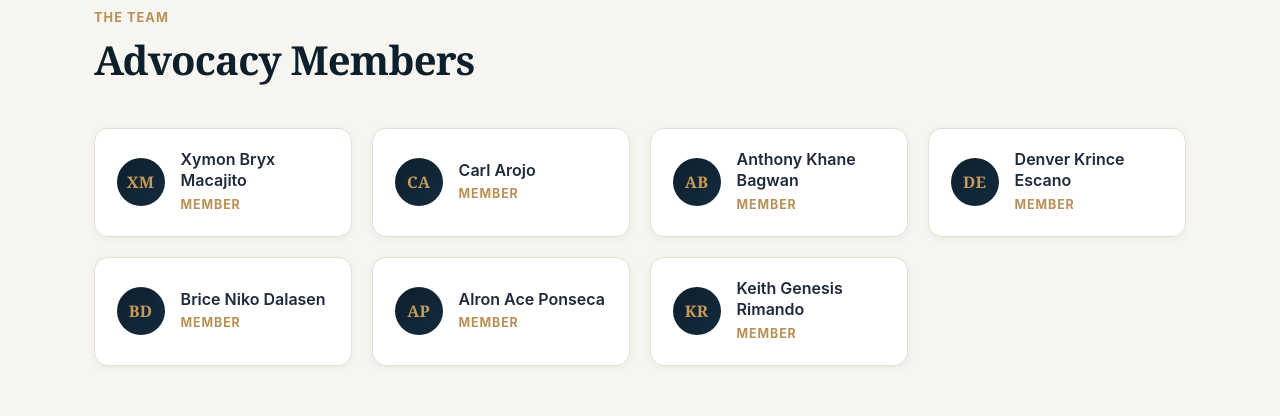
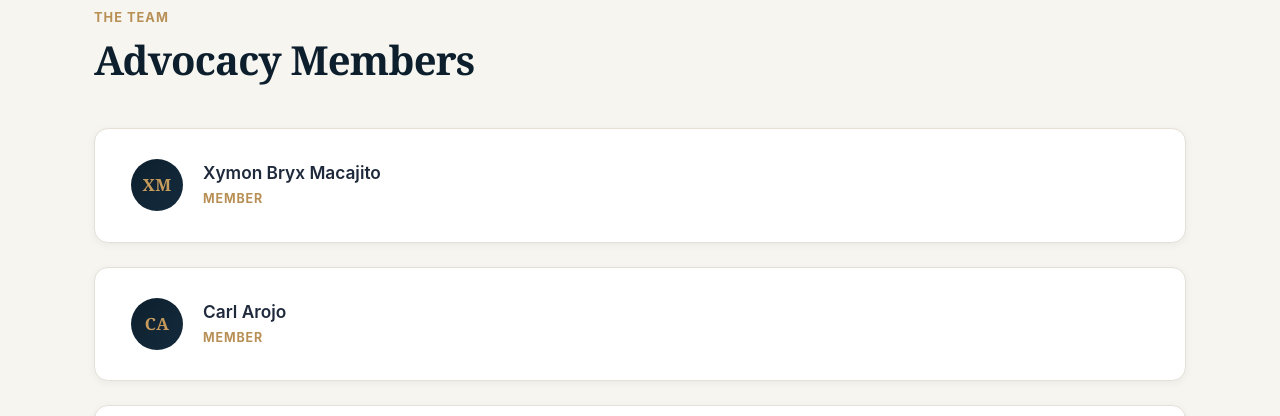
Before and after one commit to nstpiii/advocacy, a plain HTML site: page index.html in a window 1280 px wide. Shown: the part 4470-4886 px from the top of the page. Drawn offline with Linux system fonts and the light colour scheme.

Commit message:
Update index.html

```diff
--- a/index.html
+++ b/index.html
@@ -756,30 +756,24 @@
 
     /* ==========================================================================
        SECTION 5: ADVOCACY MEMBERS (#members)
+       Members are shown in one column with roomy cards, so the section is tall
+       enough for the #members jump to reach the top without any extra spacing.
        ========================================================================== */
-    /* Only when the #members link is used (the :target state), the bottom padding
-       grows just enough for the browser to scroll this section to the top. The
-       footer's height and the 84px scroll offset are subtracted. Normal scrolling
-       has no extra space. */
-    #members:target {
-      padding-bottom: max(3.25rem, calc(100vh - 320px));
-    }
-
     .members-grid {
       display: grid;
-      grid-template-columns: repeat(auto-fill, minmax(230px, 1fr));
-      gap: 1.25rem;
+      grid-template-columns: 1fr;
+      gap: 1.5rem;
       list-style: none;
     }
 
     .member-card {
       display: flex;
       align-items: center;
-      gap: 1rem;
+      gap: 1.25rem;
       background-color: var(--color-surface);
       border: 1px solid var(--color-border);
       border-radius: var(--radius-md);
-      padding: 1.25rem 1.35rem;
+      padding: 1.9rem 2.25rem;
       box-shadow: var(--shadow-sm);
       transition: transform 0.2s ease, box-shadow 0.2s ease;
     }
@@ -791,13 +785,13 @@
 
     .member-avatar {
       flex-shrink: 0;
-      width: 48px;
-      height: 48px;
+      width: 52px;
+      height: 52px;
       border-radius: 50%;
       background: linear-gradient(135deg, var(--color-primary) 0%, var(--color-primary-light) 100%);
       color: var(--color-accent);
       font-family: var(--font-serif);
-      font-size: 1rem;
+      font-size: 1.05rem;
       font-weight: 700;
       display: flex;
       align-items: center;
@@ -810,7 +804,7 @@
     }
 
     .member-name {
-      font-size: 1rem;
+      font-size: 1.08rem;
       font-weight: 600;
       color: var(--color-ink);
       line-height: 1.35;
@@ -819,7 +813,7 @@
 
     .member-role {
       display: block;
-      margin-top: 0.2rem;
+      margin-top: 0.3rem;
       font-size: 0.78rem;
       font-weight: 700;
       text-transform: uppercase;
@@ -1080,9 +1074,9 @@
         white-space: normal;
       }
 
-      /* Members grid on phones: single column */
-      .members-grid {
-        grid-template-columns: 1fr;
+      /* Member cards on phones: slightly tighter padding */
+      .member-card {
+        padding: 1.5rem 1.5rem;
       }
 
       /* Footer */
```
